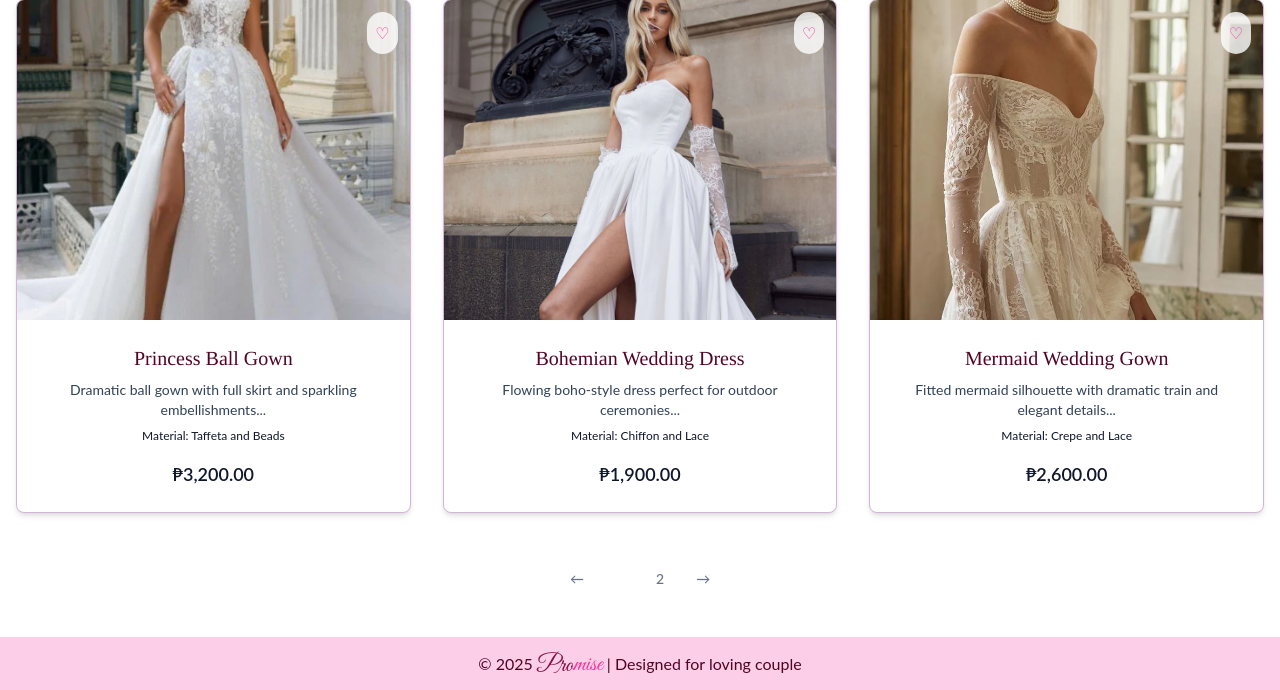
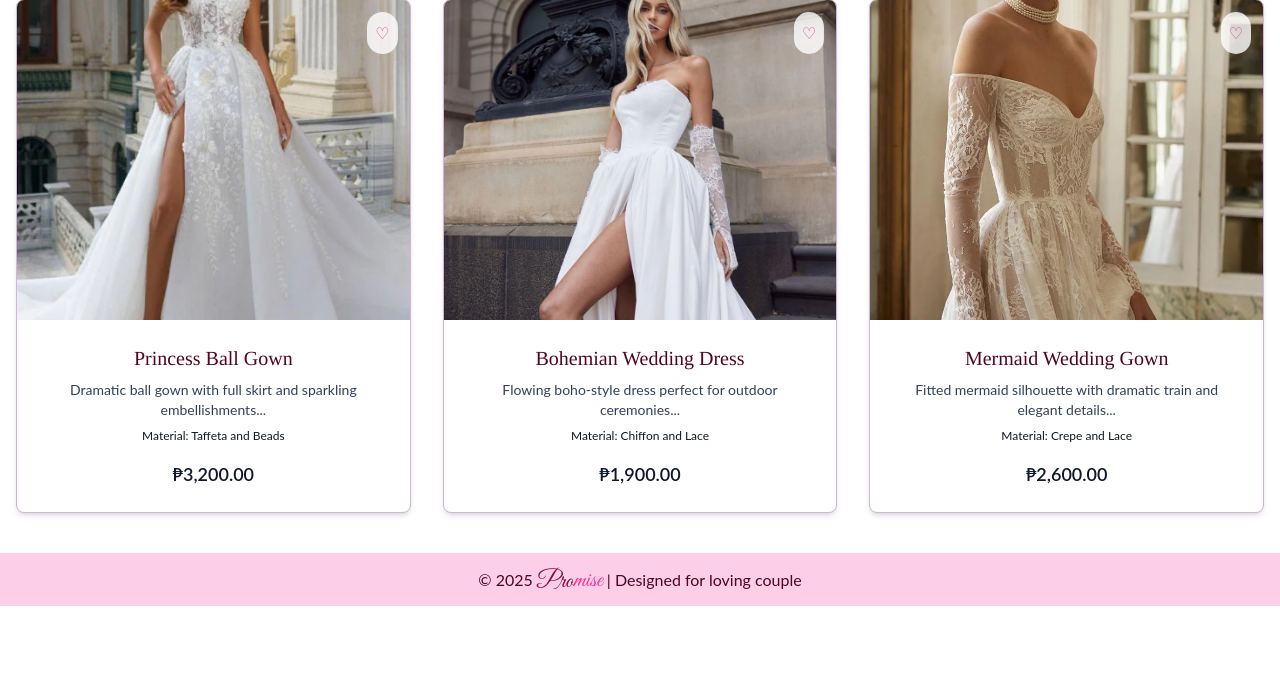
Before and after one commit to regine032104/Bridal-Shop, a PHP site: page /dresses-robes.php in a window 1280 px wide. Shown: the part 836-1526 px from the top of the page. After the commit the page ends 1442 px from the top, so only its background shows below. Run offline with PHP 8.4, Linux system fonts and the light colour scheme; data comes from the database, SQL or seed files in the repository; style sheets or scripts are compiled from the project's sources; some libraries are stand-ins or nearby versions; some web fonts are replaced.

Commit message:
Refactor navbar to reorder links and improve layout; adjust carousel interval to 2s; remove pagination from dresses and accessories pages

```diff
--- a/src/components/navbar.html
+++ b/src/components/navbar.html
@@ -60,20 +60,6 @@
           >Home</a
         >
       </li>
-      <li>
-        <a
-          href="../pages/reservation.php"
-          class="px-4 py-2 align-middle hover:text-pink-500 md:px-2"
-          >Reservation</a
-        >
-      </li>
-      <li>
-        <a
-          href="../pages/contact.php"
-          class="px-4 py-2 align-middle hover:text-pink-500 md:px-2"
-          >Contact</a
-        >
-      </li>
       <li class="relative group">
         <a
           id="shop-toggle"
@@ -131,6 +117,20 @@
           href="../pages/size-guide.php"
           class="px-4 py-2 align-middle hover:text-pink-500 md:px-2"
           >Size Guide</a
+        >
+      </li>
+      <li>
+        <a
+          href="../pages/reservation.php"
+          class="px-4 py-2 align-middle hover:text-pink-500 md:px-2"
+          >Reservation</a
+        >
+      </li>
+      <li>
+        <a
+          href="../pages/contact.php"
+          class="px-4 py-2 align-middle hover:text-pink-500 md:px-2"
+          >Contact</a
         >
       </li>
 
--- a/src/js/featured-carousel.js
+++ b/src/js/featured-carousel.js
@@ -17,7 +17,7 @@
     var $indicators = $carousel.find('.indicator');
     var total = $slides.length;
     var current = 0;
-    var interval = 5000; // 5s
+    var interval = 2000; // 2s
     var timer = null;
     var animating = false;
 
--- a/src/pages/dresses-robes.php
+++ b/src/pages/dresses-robes.php
@@ -116,16 +116,6 @@
         <?php endforeach; ?>
       <?php endif; ?>
     </div>
-
-    <!-- Pagination -->
-    <div class="flex justify-center mt-12">
-      <nav class="flex items-center space-x-2">
-        <button class="px-3 py-2 text-sm font-medium text-gray-500 hover:text-candy-peach">←</button>
-        <button class="px-3 py-2 text-sm font-medium bg-candy-peach text-white rounded-md">1</button>
-        <button class="px-3 py-2 text-sm font-medium text-gray-500 hover:text-candy-peach">2</button>
-        <button class="px-3 py-2 text-sm font-medium text-gray-500 hover:text-candy-peach">→</button>
-      </nav>
-    </div>
   </div>
 </div>
 
```
Also changed, not shown: src/pages/veils-accessories.php (+0 -12 lines).
